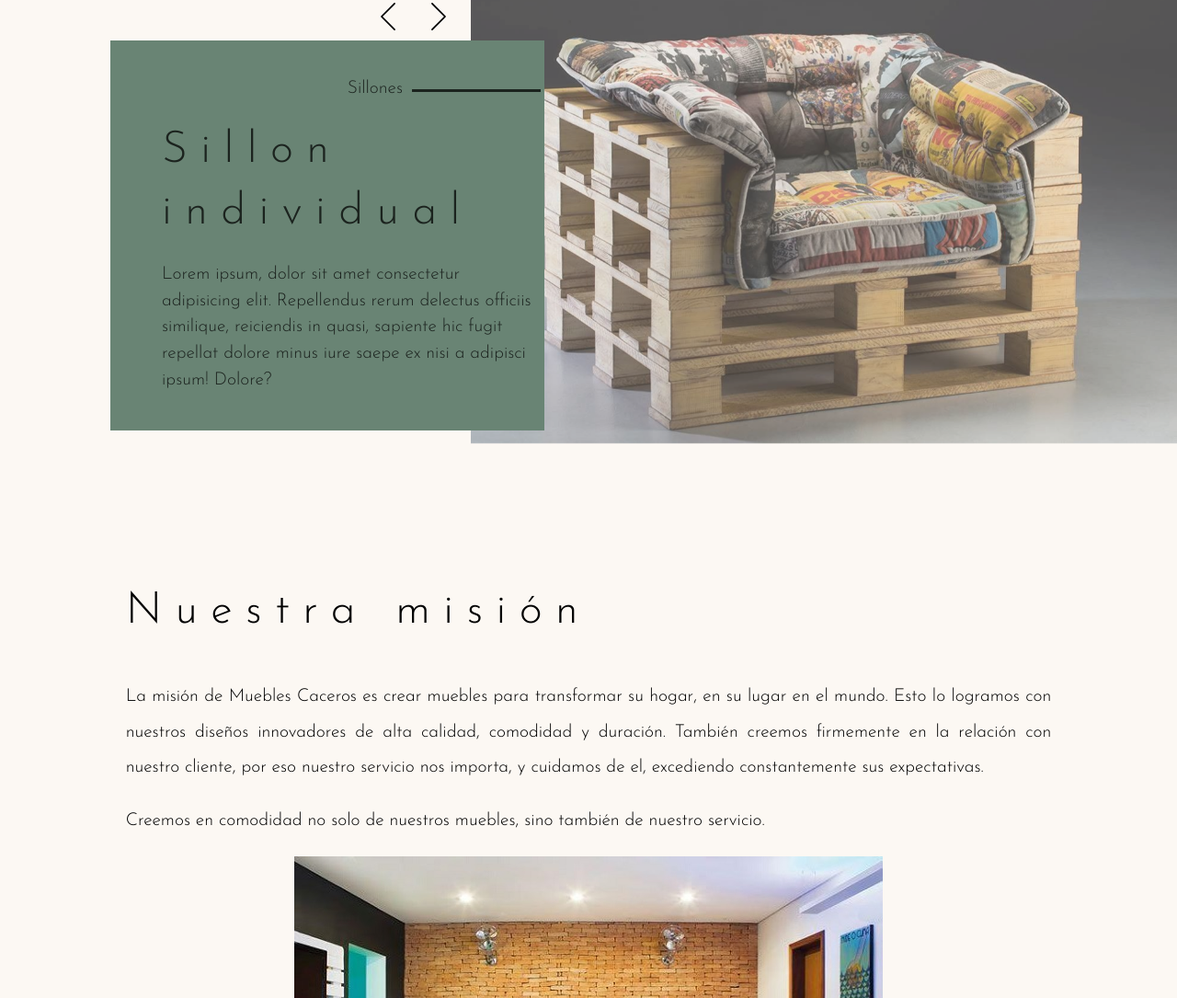
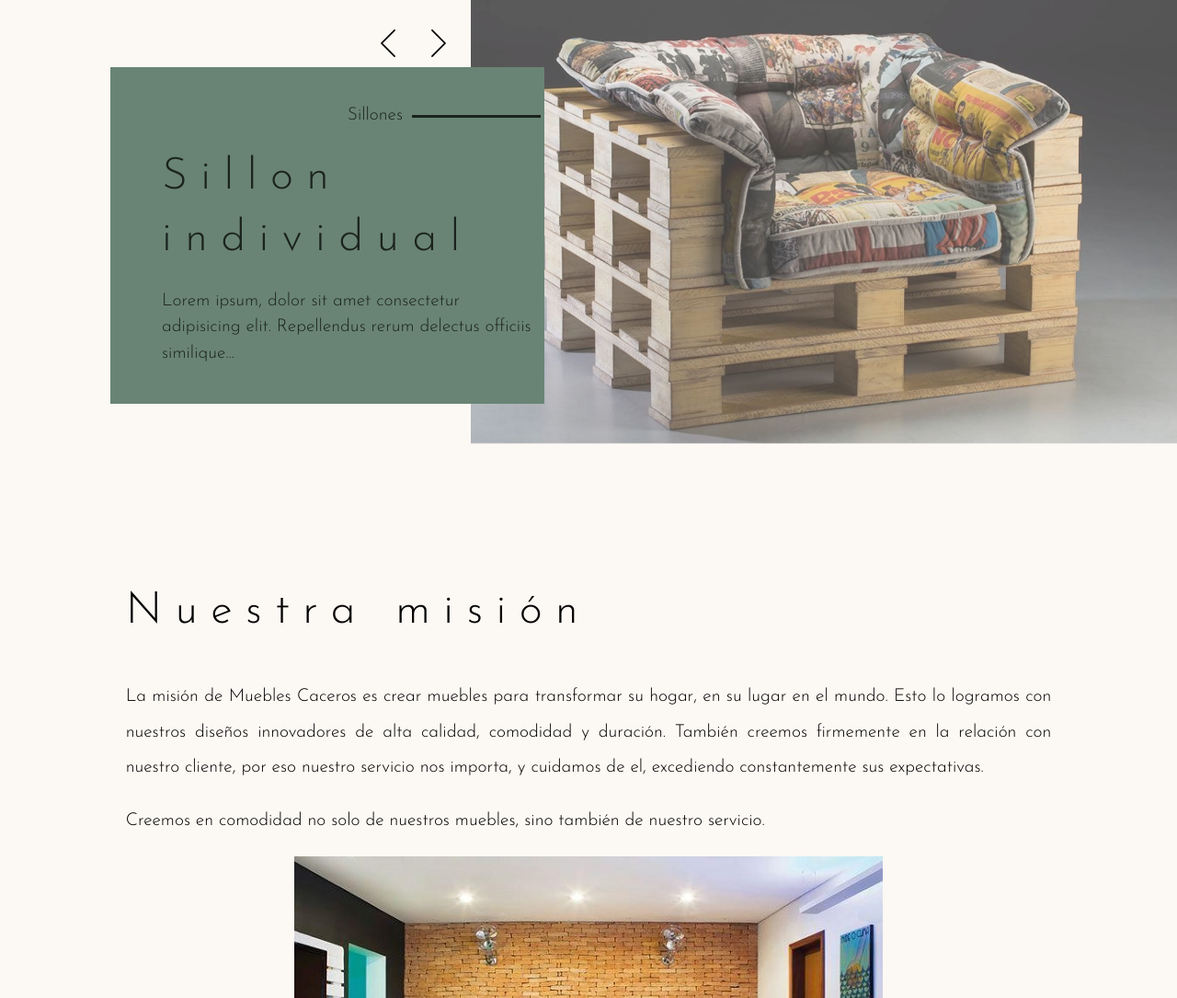
Before and after one commit to EmanuelCruz/handmade-furniture-page, a website built with webpack: page assets/index.template.html in a window 1280 px wide. Shown: the part 1423-2508 px from the top of the page at 92% size. Built offline with nearby package versions, Linux system fonts and the light colour scheme; files whose address does not match are found by name.

Commit message:
Fix: Mensajes de productos fijo

```diff
--- a/assets/index.template.html
+++ b/assets/index.template.html
@@ -11,7 +11,7 @@
     </div>
     <div class="menu">
       <a href="#" class="close">
-        <img src="./public/images/cerrar.svg" alt="boton para cerrar menu" />
+        <img src="./public/images/cerrar.svg" alt="boton para cerrar menu" /> <!-- TODO: Al cerrar el menu te ubica al principio de la pagina -->
       </a>
       <nav>
         <a href="#inicio">
@@ -90,9 +90,7 @@
               <h2 id="slider-titulo">Sillon individual</h2>
               <p id="slider-texto">
                 Lorem ipsum, dolor sit amet consectetur adipisicing elit.
-                Repellendus rerum delectus officiis similique, reiciendis in
-                quasi, sapiente hic fugit repellat dolore minus iure saepe ex
-                nisi a adipisci ipsum! Dolore?
+                Repellendus rerum delectus officiis similique...
               </p>
             </div>
           </header>
--- a/assets/javascript/slider/elements.js
+++ b/assets/javascript/slider/elements.js
@@ -4,20 +4,20 @@ const elements = [
     subtitulo: "Sillones",
     imagen: "../public/images/sillon-unico.jpg",
     texto:
-      "Lorem ipsum, dolor sit amet consectetur adipisicing elit. Repellendus rerum delectus officiis similique, reiciendis in quasi, sapiente hic fugit repellat dolore minus iure saepe ex nisi a adipisci ipsum! Dolore?",
+      "Lorem ipsum, dolor sit amet consectetur adipisicing elit. Repellendus rerum delectus officiis similique, reiciendis in quasi...",
   },
   {
     titulo: "Colgador de llaves",
     subtitulo: "Estantes",
     imagen: "../public/images/repisa.jpg",
     texto:
-      "Vamos a tener un hermoso colgador de llaves rustico y con posibilidad de almacenar mas cosas.",
+      "Lorem ipsum, dolor sit amet consectetur adipisicing elit. Repellendus rerum delectus officiis similique, reiciendis in quasi...",
   },
   {
-    titulo: "Cama",
+    titulo: "Cama Matrimonial",
     subtitulo: "Habitacion",
     imagen: "../public/images/cama-1.png",
-    texto: "Una comoda cama donde se podra disfrutar largas horas de descanso.",
+    texto: "Lorem ipsum, dolor sit amet consectetur adipisicing elit. Repellendus rerum delectus officiis similique, reiciendis in quasi...",
   },
 ];
 
```
